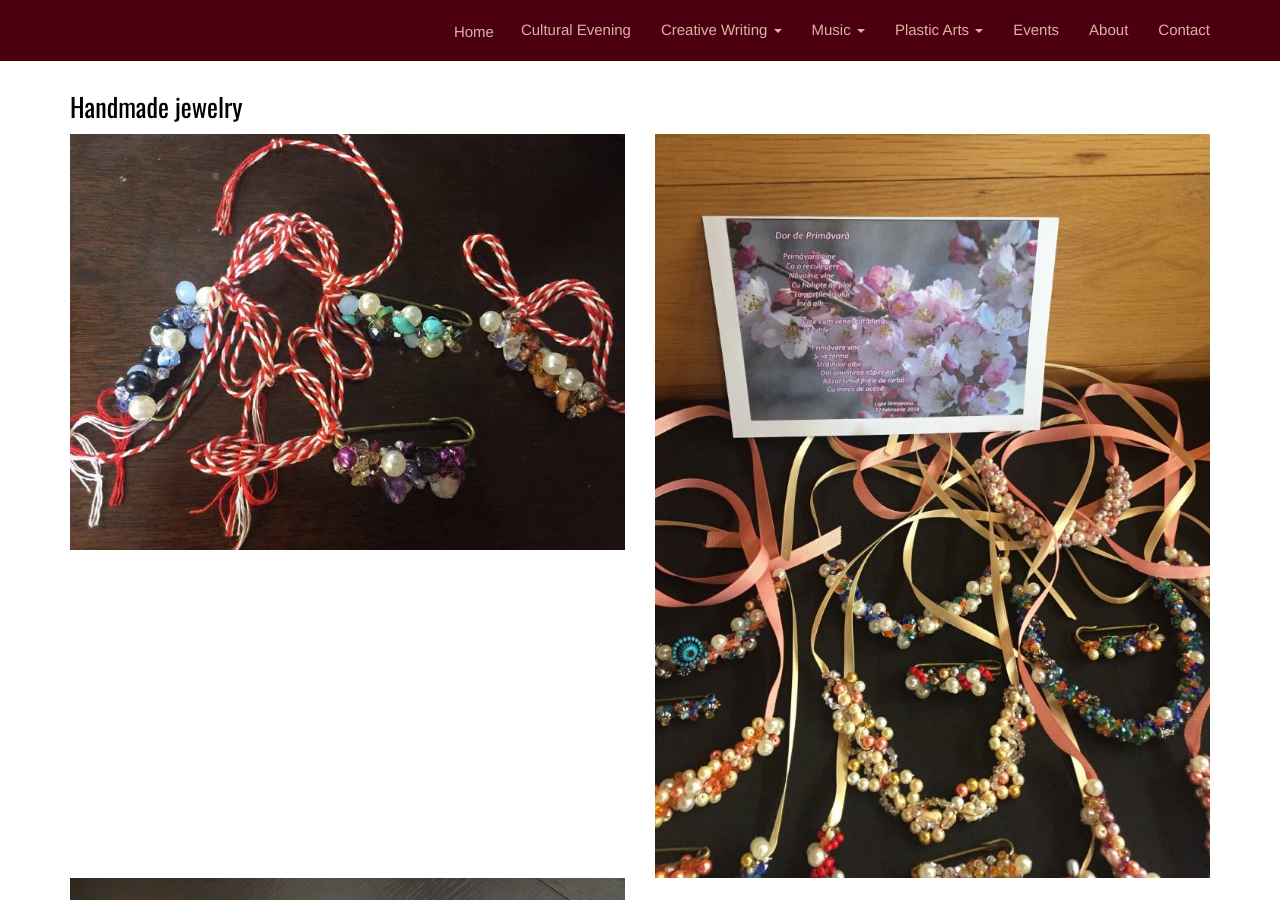
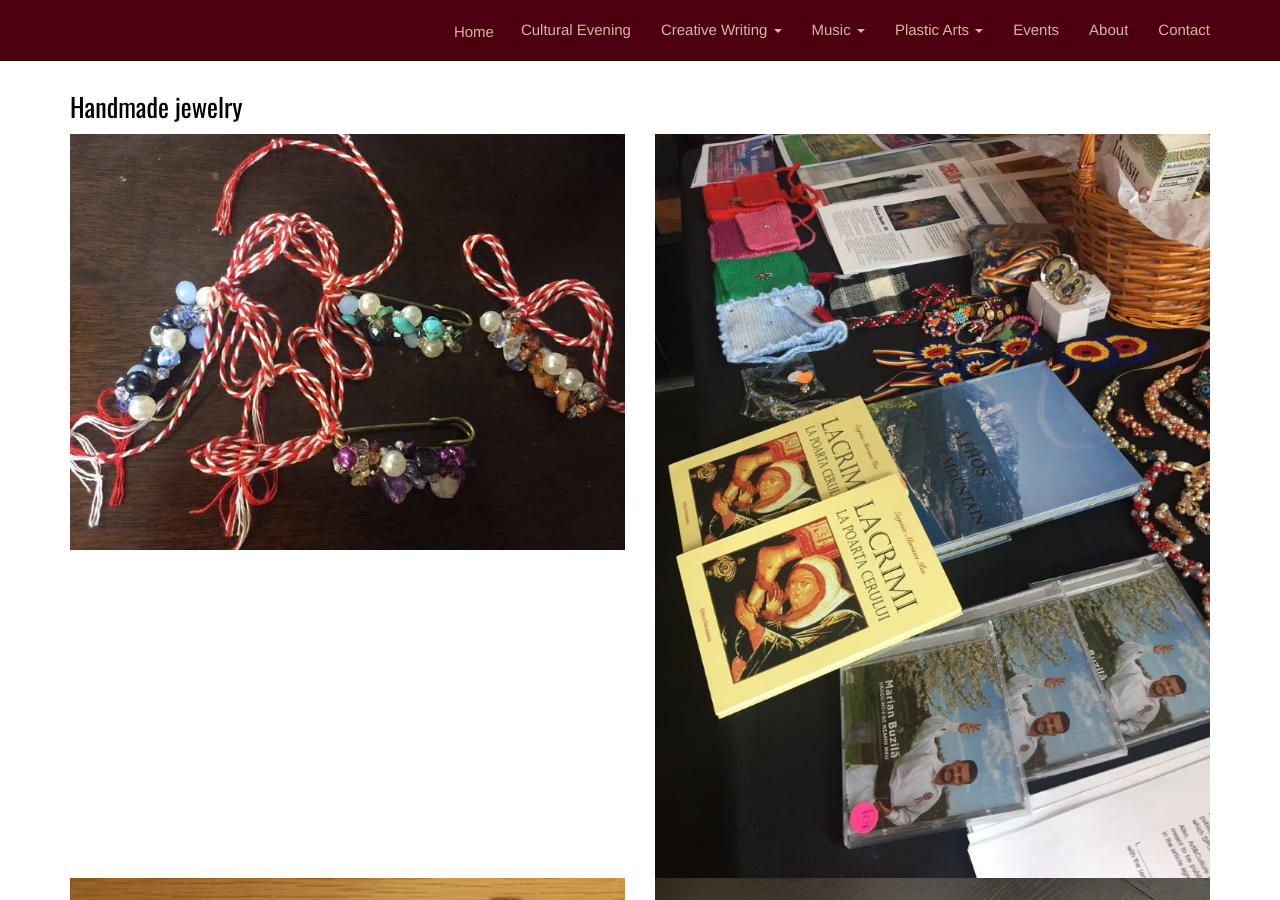
Before and after one commit to adrianth/culteve, a Jekyll site: the page built from en/plastic-arts/handmade-jewelry.html, in a window 1280 px wide and 900 px high. Built offline with Jekyll 4.4.1, drawn with Linux system fonts in a browser that asks for light colours.

Commit message:
handmade

```diff
--- a/en/plastic-arts/handmade-jewelry.html
+++ b/en/plastic-arts/handmade-jewelry.html
@@ -18,8 +18,13 @@ title: Handmade jewelry
                         <img class="img img-responsive" src="{{ site.baseurl }}/img/events/martisoare.jpg" alt="">
                     </div>
                     <div class="col-sm-6">
+                            <img class="img img-responsive" src="{{ site.baseurl }}/img/events/promovare.jpg" alt="">
+                    </div>
+                    <br>
+                    <div class="col-sm-6">
                             <img class="img img-responsive" src="{{ site.baseurl }}/img/events/handmade.jpg" alt="">
                     </div>
+                    <br>
                     <div class="col-sm-6">
                                 <img class="img img-responsive" src="{{ site.baseurl }}/img/events/pietre.jpg" alt="">
                     </div>
```
